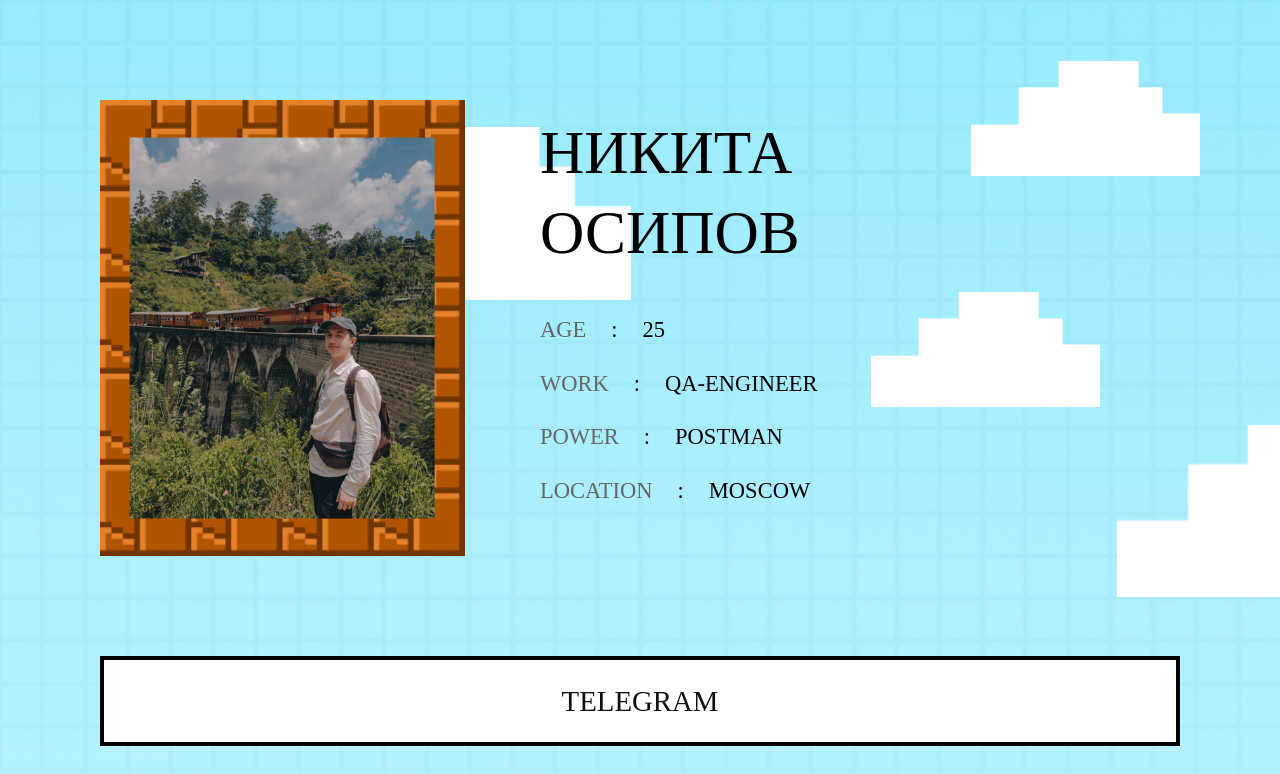
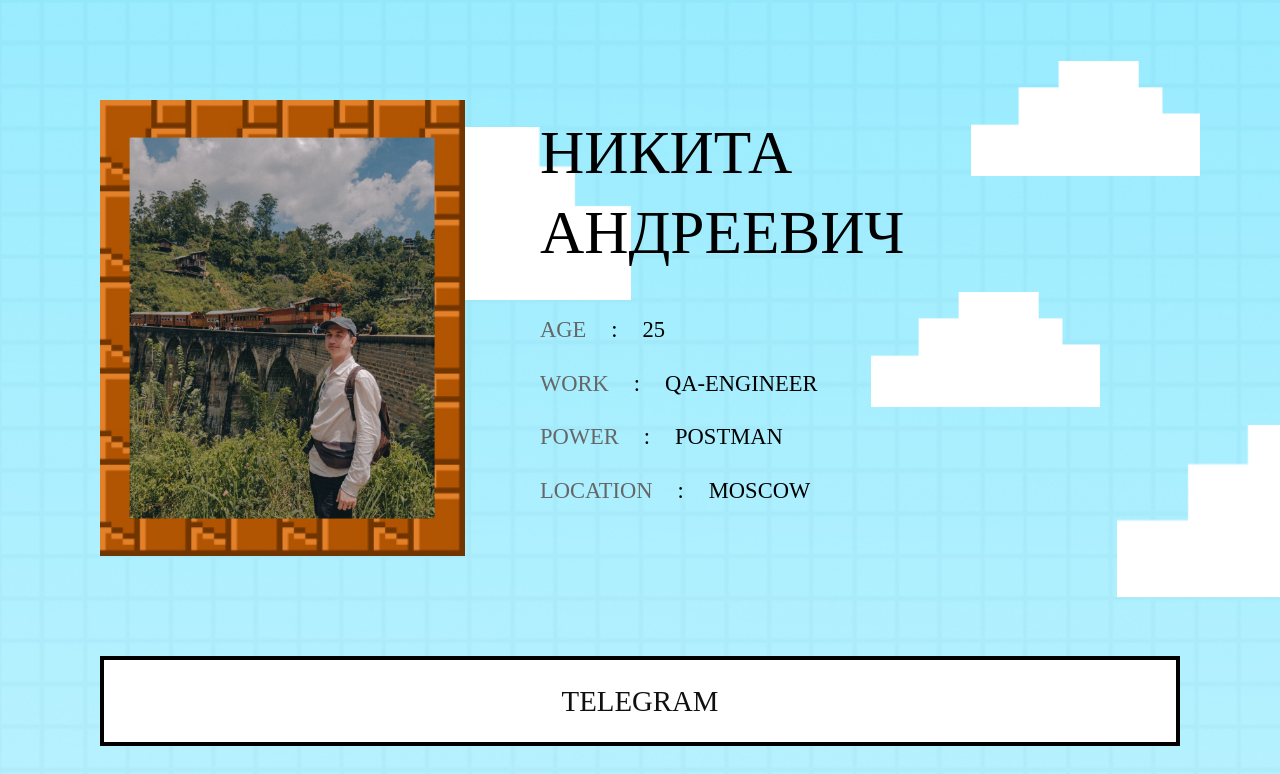
Before and after one commit to nktostrov/CV, a plain HTML site: page mario_cv-main/index.html in a window 1280 px wide. Shown: the top 774 px of the page. Drawn offline with Linux system fonts and the light colour scheme; files whose address does not match are found by name.

Commit message:
smenil imya

```diff
--- a/mario_cv-main/index.html
+++ b/mario_cv-main/index.html
@@ -56,7 +56,7 @@
                   <!-- Имя -->
                   <div class="name">
                      <div>Никита</div>
-                     <div>Осипов</div>
+                     <div>Андреевич</div>
                   </div>
                   <div>
                      <div class="list"><span>age</span><span>:</span><span>25</span></div>
```
